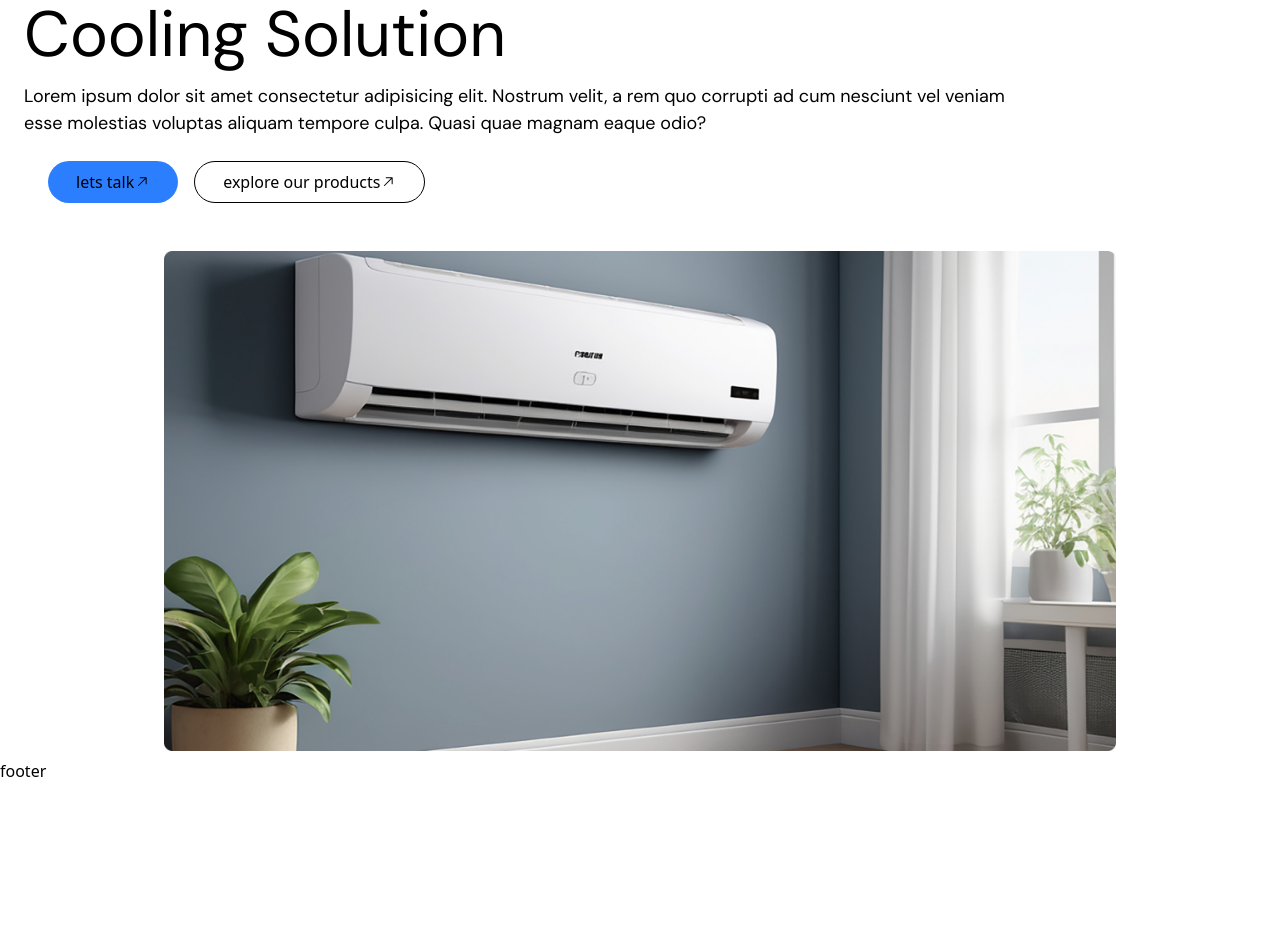
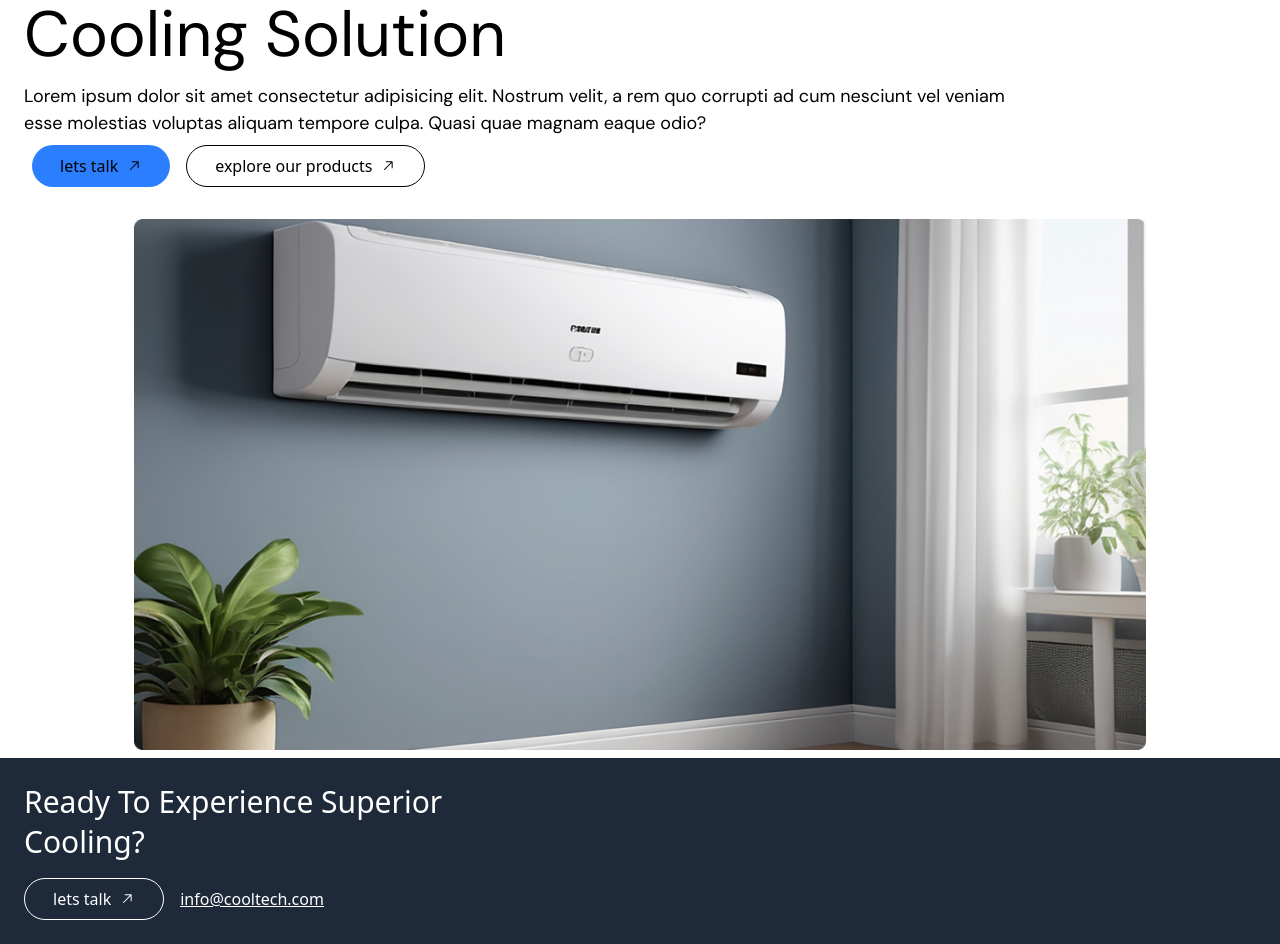
Before and after one commit to rahanyas/React-project, a React (Vite) app: page / in a window 1280 px wide. Shown: the part 200-1144 px from the top of the page. Before the commit the page ends 983 px from the top, so only its background shows below. Built offline with nearby package versions, Linux system fonts and the light colour scheme.

Commit message:
creating footer

```diff
--- a/src/components/Footer.jsx
+++ b/src/components/Footer.jsx
@@ -1,7 +1,14 @@
+import { GoArrowUpRight } from "react-icons/go";
 const Footer = () => {
   return (
-    <div>
-      <h1>footer</h1>
+    <div className="p-2 bg-gray-800  text-white">
+      <div className="m-4">
+        <h2 className="text-2xl md:text-[30px] capitalize mb-4">ready to experience superior <br /> cooling?</h2>
+        <div className="flex items-center ">
+        <button className='rounded-full px-5 md:px-7 py-2 mr-4 flex items-center border border-white flex-nowrap whitespace-nowrap gap-2 cursor-pointer hover:bg-gray-600 transition ease-in duration-300'>lets talk <GoArrowUpRight /></button>
+        <span className="underline cursor-pointer">info@cooltech.com</span>
+        </div>
+      </div>
     </div>
   )
 };
--- a/src/components/Home.jsx
+++ b/src/components/Home.jsx
@@ -4,22 +4,20 @@ import { GoArrowUpRight } from "react-icons/go";
 const Home = () => {
   return (
     <div className='p-2'>
-
-      <div className='p-4 mb-2 '>
+      <div className='p-4 md:mb-2'>
         <div className='sansFont'>
          <h1 className='text-[50px] md:text-[64px] capitalize '>your trusted partner in <br /> cooling solution</h1>
          <p className='text-[18px]'>Lorem ipsum dolor sit amet consectetur adipisicing elit. Nostrum velit, a rem quo corrupti ad cum nesciunt vel veniam <br /> esse molestias voluptas aliquam tempore culpa. Quasi quae magnam eaque odio?</p>
         </div>
 
-        <div className='m-4 p-2 flex text-capitalize'>
-          <button className='rounded-full px-5 md:px-7 py-2 mr-4 flex items-center bg-blue-500 flex-nowrap whitespace-nowrap'>lets talk <GoArrowUpRight /></button>
-          <button className='rounded-full px-5 md:px-7 py-2 mr-4 flex items-center border flex-nowrap whitespace-nowrap'>explore our products <GoArrowUpRight /></button>
+        <div className='p-2 flex text-capitalize'>
+          <button className='rounded-full px-5 md:px-7 py-2 mr-4 flex items-center bg-blue-500 flex-nowrap whitespace-nowrap gap-2 cursor-pointer'>lets talk <GoArrowUpRight /></button>
+          <button className='rounded-full px-5 md:px-7 py-2 mr-4 flex items-center border flex-nowrap whitespace-nowrap gap-2 cursor-pointer'>explore our products <GoArrowUpRight /></button>
         </div>
 
       </div>
-
       <div className='rounded-md flex justify-center'>
-         <img src={HomeImg} alt="" className='rounded-md  w-[80%] h-[500px] object-contain'/>
+         <img src={HomeImg} alt="" className='rounded-md  w-[80%] h-full object-fill'/>
       </div>
 
     </div>
```
